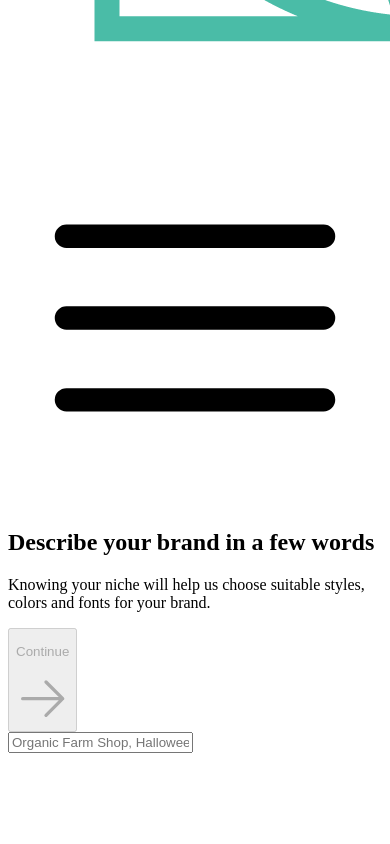
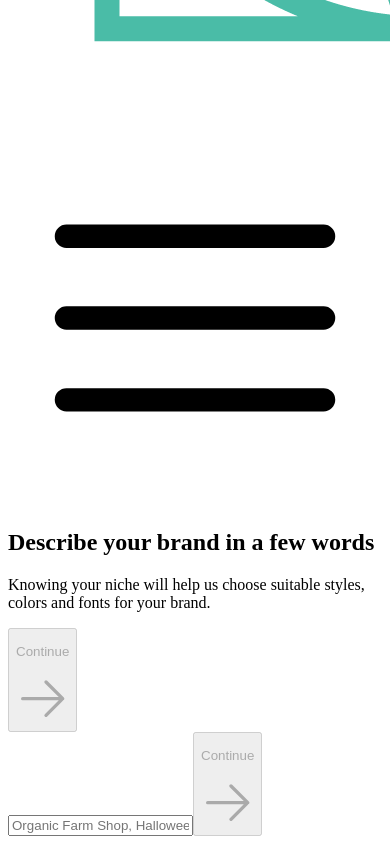
Before and after one commit to rossman22590/presto-kit, a Next.js app: page /onboarding in a window 390 px wide. Shown: the part 711-1555 px from the top of the page. Before the commit the page ends 1472 px from the top, so only its background shows below. Built offline with nearby package versions, Linux system fonts and the light colour scheme.

Commit message:
feat: Add responsive styles to onboarding page

```diff
--- a/src/components/Form.tsx
+++ b/src/components/Form.tsx
@@ -1,6 +1,7 @@
 import type { FormProps } from "../types/Props";
 import { useForm } from "../hooks/useForm";
 import { ArrowRightIcon } from "@heroicons/react/24/outline";
+import Balancer from "react-wrap-balancer";
 
 export const Form = ({
 	type,
@@ -24,12 +25,12 @@ export const Form = ({
 					value={input}
 					placeholder={placeholder}
 					onChange={(e) => setInput(e.target.value)}
-					className="font-regular rounded-md bg-presto-light-grey py-4 px-6 font-Inter text-base text-presto-grey focus:outline focus:outline-2 focus:outline-indigo-400 md:w-96 md:text-lg "
+					className="rounded-md bg-presto-light-grey py-4 px-6 font-Inter text-base text-presto-grey focus:outline focus:outline-2 focus:outline-indigo-400 md:w-96 md:text-lg "
 				></input>
 				<input
 					type="submit"
 					value={buttonText}
-					className="font-regular cursor-pointer rounded-md bg-presto-green py-4 px-8 font-Inter text-base text-white hover:opacity-90 focus:outline focus:outline-2 focus:outline-indigo-600 md:text-lg "
+					className="cursor-pointer rounded-md bg-presto-green py-4 px-8 font-Inter text-base text-white hover:opacity-90 focus:outline focus:outline-2 focus:outline-indigo-600 md:text-lg "
 				/>
 			</form>
 		);
@@ -37,20 +38,23 @@ export const Form = ({
 
 	if (type === "ONBOARDING") {
 		return (
-			<form className="flex w-full flex-col gap-10" onSubmit={handleSubmit}>
-				{/* 1024px === max-w-5xl */}
-				<div className="flex w-[1024px] items-center justify-between">
+			<form
+				className="flex w-full flex-col gap-5 lg:gap-10"
+				onSubmit={handleSubmit}
+			>
+				{/* 1024px is equal to max-w-5xl from onboarding <section> */}
+				<div className="flex items-center justify-between gap-10 xl:w-[1024px]">
 					<div className="flex flex-col gap-4">
-						<h1 className="text-left font-Inter text-3xl font-semibold text-black">
+						<h1 className="text-left font-Inter text-xl font-semibold text-black sm:text-2xl xl:text-3xl">
 							{heading}
 						</h1>
-						<p className="text-left font-Inter text-lg font-light text-presto-grey">
+						<p className="text-left font-Inter font-light text-presto-grey lg:text-base xl:text-lg">
 							{text}
 						</p>
 					</div>
 					<button
 						type="submit"
-						className="font-regular flex cursor-pointer items-center gap-2 rounded-md bg-presto-green py-4 px-8 font-Inter text-base text-white hover:opacity-90 focus:outline focus:outline-2 focus:outline-indigo-600 disabled:cursor-not-allowed disabled:opacity-70 md:text-lg "
+						className="hidden cursor-pointer items-center gap-2 rounded-md bg-presto-green py-4 px-8 font-Inter text-base text-white hover:opacity-90 focus:outline focus:outline-2 focus:outline-indigo-600 disabled:cursor-not-allowed disabled:opacity-70 md:text-lg lg:flex "
 						tabIndex={0}
 						disabled={input.length === 0}
 						aria-disabled={input.length === 0}
@@ -65,9 +69,19 @@ export const Form = ({
 					value={input}
 					placeholder={placeholder}
 					onChange={(e) => setInput(e.target.value)}
-					className="font-regular rounded-md bg-presto-light-grey py-5 px-7 font-Inter text-base text-presto-grey focus:outline focus:outline-2 focus:outline-indigo-400 md:text-lg"
+					className="mt-4 rounded-md bg-presto-light-grey py-4 px-6 font-Inter text-base text-presto-grey focus:outline focus:outline-2 focus:outline-indigo-400 md:py-5 md:px-7 md:text-lg lg:mt-0"
 					tabIndex={1}
 				></input>
+				<button
+					type="submit"
+					className="flex w-full cursor-pointer items-center justify-center gap-2 rounded-md bg-presto-green py-4 px-8 font-Inter text-base text-white hover:opacity-90 focus:outline focus:outline-2 focus:outline-indigo-600 disabled:cursor-not-allowed disabled:opacity-70 md:text-lg lg:hidden"
+					tabIndex={0}
+					disabled={input.length === 0}
+					aria-disabled={input.length === 0}
+				>
+					<p>{buttonText}</p>
+					<ArrowRightIcon className="h-5 w-5" />
+				</button>
 			</form>
 		);
 	}
--- a/src/components/Layout.tsx
+++ b/src/components/Layout.tsx
@@ -19,8 +19,7 @@ export const Layout = ({
 
 			<div className="flex min-h-screen flex-col">
 				<Navbar progressStart={progressStart} progressEnd={progressEnd} />
-
-				<main className="flex flex-grow flex-col">{children}</main>
+				<main className="flex flex-grow flex-col px-4 md:px-0">{children}</main>
 			</div>
 		</>
 	);
--- a/src/pages/index.tsx
+++ b/src/pages/index.tsx
@@ -6,7 +6,7 @@ import { Form } from "../components/Form";
 const Home: NextPage = ({}) => {
 	return (
 		<Layout>
-			<section className="m-auto flex w-full flex-grow flex-col items-center gap-6 px-4 pt-28 md:justify-center md:gap-8 md:pb-20 md:pt-0">
+			<section className="m-auto flex w-full flex-grow flex-col items-center gap-6 pt-28 md:justify-center md:gap-8 md:pb-20 md:pt-0">
 				<DisplayText
 					heading="Effortlessly create your own UI kit in seconds"
 					text="Use our AI-powered tool to start building a unique visual identity for
--- a/src/pages/onboarding.tsx
+++ b/src/pages/onboarding.tsx
@@ -5,7 +5,7 @@ import { Form } from "../components/Form";
 const Onboarding: NextPage = ({}) => {
 	return (
 		<Layout progressStart={0} progressEnd={33}>
-			<section className="m-auto flex max-w-5xl flex-grow flex-col items-center gap-8 pt-40">
+			<section className="m-auto flex flex-grow flex-col items-center gap-8 pt-28 md:pt-40 lg:max-w-5xl">
 				<Form
 					type="ONBOARDING"
 					buttonText="Continue"
```
